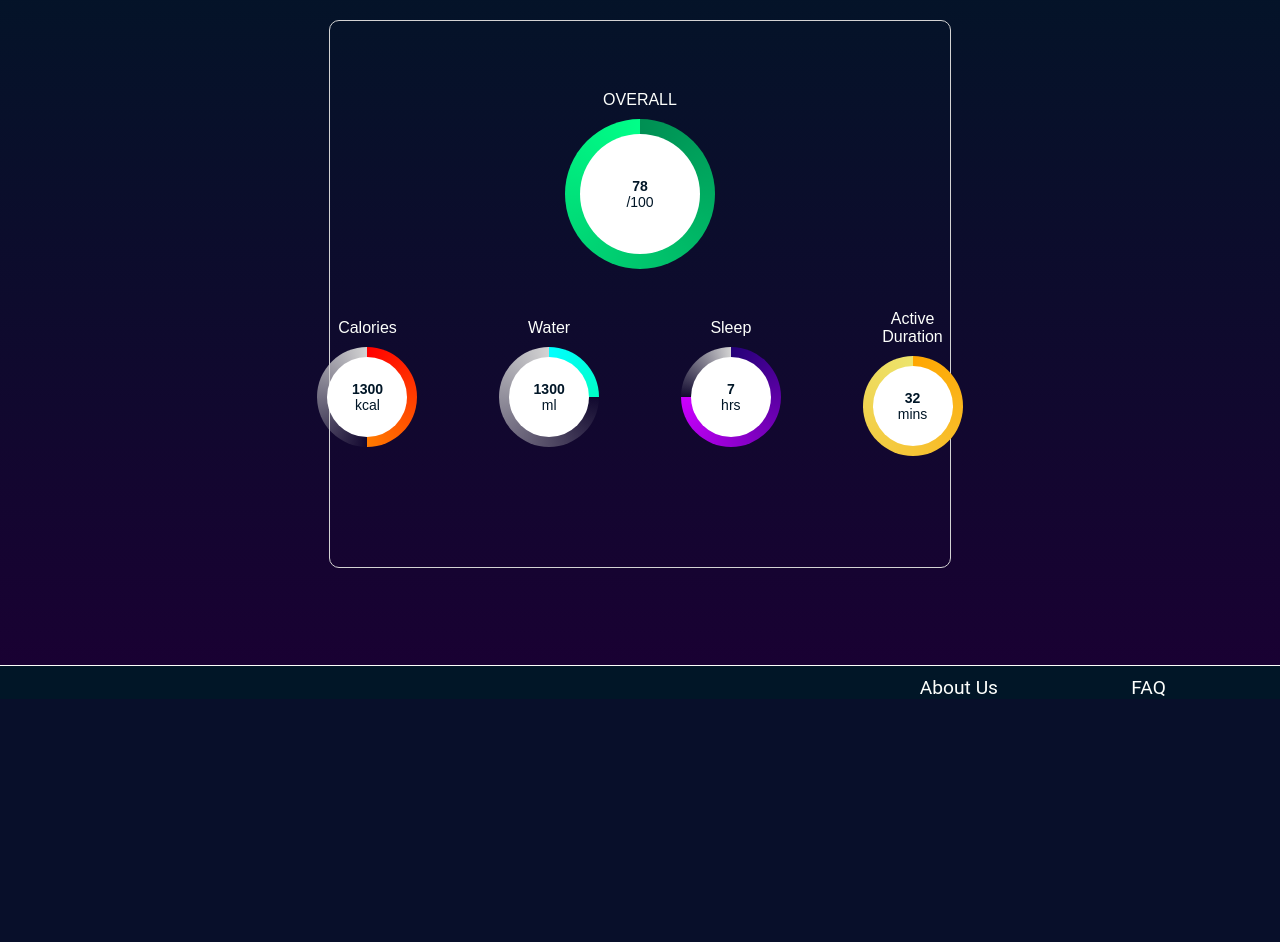
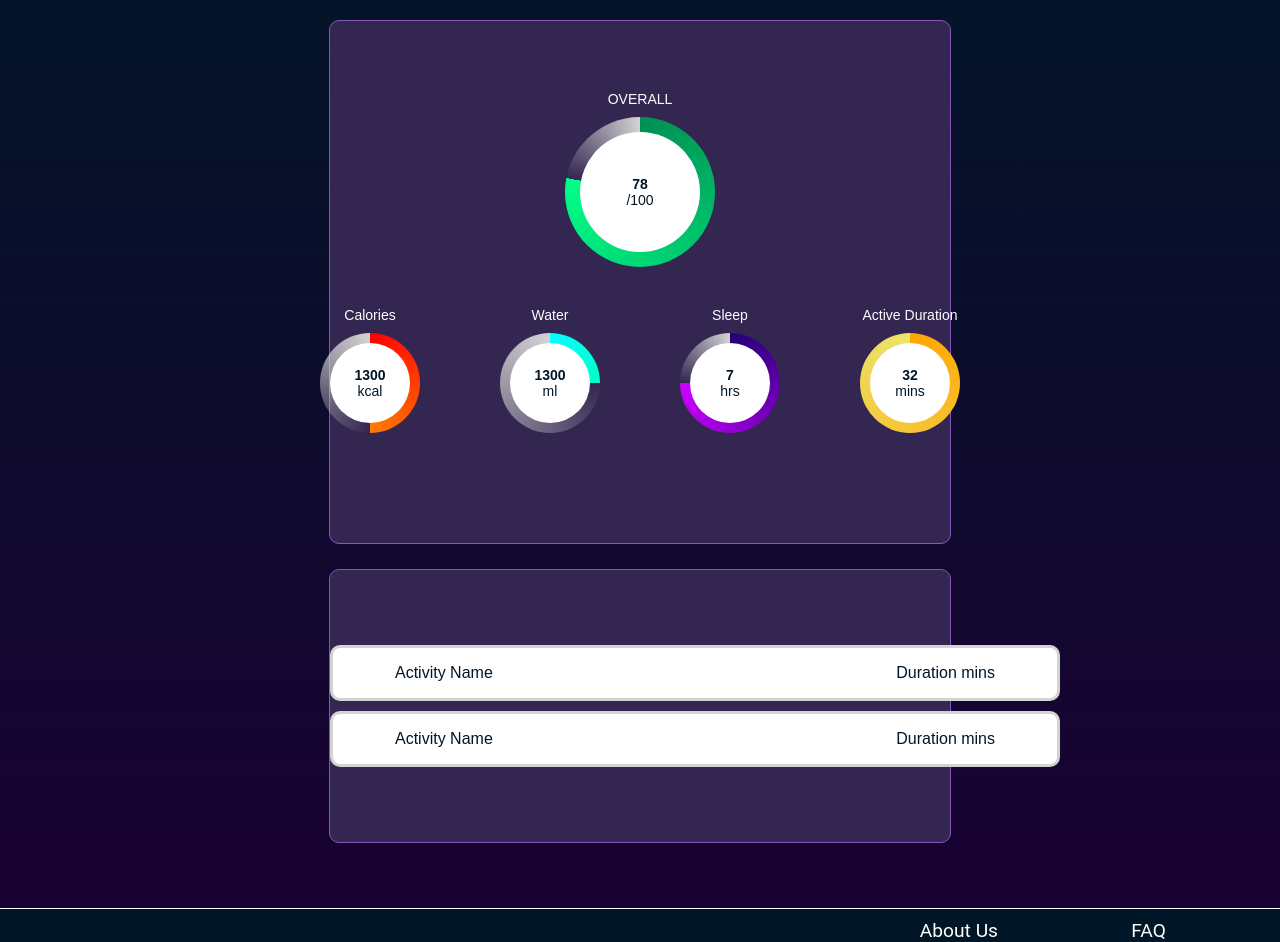
Before and after one commit to 2732382/15C, a Django app: template templates/renova/my_logs.html in a window 1280 px wide. Shown: the part 101-1043 px from the top of the page. Before the commit the page ends 797 px from the top, so only its background shows below. Run offline with Django 3.2, Linux system fonts and the light colour scheme; the template is opened without the code that fills it, so the values that code supplies are empty.

Commit message:
placeholder activity log section

```diff
--- a/static/base.css
+++ b/static/base.css
@@ -84,27 +84,33 @@ main {
 
 .middle {
     margin: auto;
+    margin-bottom: 2%;
     width: 50%;
-    border: 1px solid lightgrey;
+    border: 1px solid rgb(132, 86, 192);
     padding: 70px 0;
     border-radius: 10px;
     text-align: center;
+    background-color: rgb(51, 38, 80);
 }
 
 
 .left {
-	margin-left: 50px;
 	text-align: left;
+    margin-left: 50px;
 }
 
 .right {
-	margin-right: 50px;
-	text-align: right;
+    text-align: right;
+    margin-right: 50px;
+}
+
+.container {
+    display: flex;
+    justify-content: space-between; /* This will distribute the items evenly across the row */
 }
 
 .left, .right {
-    margin-bottom : 50px ;
-    width: 40%;
+    width: 20%; /* Adjust as needed */
 }
 
 main > div {
@@ -311,7 +317,7 @@ footer {
 .dial-label {
     margin-bottom: 10px; /* Adjust as needed */
     text-align: center;
-    font-size: 16px; /* Adjust as needed */
+    font-size: 14px; /* Adjust as needed */
 }
 
 .dial::before {
@@ -359,5 +365,23 @@ footer {
 }
 
 #dial5 {
-    background: conic-gradient(rgb(0, 143, 83) 0%, rgb(0, 255, 136) 100%, transparent 100%, transparent 0%, lightgrey 100%);
+    background: conic-gradient(rgb(0, 143, 83) 0%, rgb(0, 255, 136) 78%, transparent 78%, transparent 0%, lightgrey 100%);
 }
+
+.activity-log {
+    display: flex;
+    justify-content: space-between;
+    align-items: center;
+    width: 600px;
+    height: 50px;
+    margin: 5px auto;
+    padding: 0 10%;
+    border: 3px solid lightgrey;
+    border-radius: 10px;
+    background-color: white;
+}
+
+.activity-name, .activity-duration {
+    font-size: 16px;
+    color: #011627;
+}
--- a/templates/base.html
+++ b/templates/base.html
@@ -24,7 +24,7 @@
 	{% if user.is_authenticated %}
 		<!-- Show these links when the user is logged in -->
 		<li><a href="{% url 'renova:my_logs' %}">My Logs</a></li>
-        	<li><a href="{% url 'renova:my_account' %}">My Account</a></li>
+        <li><a href="{% url 'renova:my_account' %}">My Account</a></li>
 		<li><a href="{% url 'auth_logout' %}">Logout</a></li>
 	{% else %}
 		<!-- Show these links when the user is NOT logged in -->
--- a/templates/renova/index.html
+++ b/templates/renova/index.html
@@ -6,14 +6,14 @@ Home
 {% endblock %}
 
 {% block content %}
-<div>
-	<section id="welcome">
+<div class="container">
+	<section id="welcome" class="left">
 		<h1>Welcome to Renova</h1>
 		<p>{{summary}}</p>
 		<a href="{% url 'registration_register' %}">Get Started!</a>
 	</section>
 
-	<section id="explore-groups">
+	<section id="explore-groups" class="right">
 		<h2><a href="{% url 'renova:groups' %}">Explore Groups</a></h2>
 		<p>{{group_summary}}</p>
 	</section>
--- a/templates/renova/my_logs.html
+++ b/templates/renova/my_logs.html
@@ -38,4 +38,18 @@ My Logs
 
   </div>
 </div>
+
+<div class="middle columns">
+    <!-- To be added by the user. This is just a placeholder! -->
+  <div class="activity-log">
+    <span class="activity-name">Activity Name</span>
+    <span class="activity-duration">Duration mins</span>
+  </div>
+
+  <div class="activity-log">
+    <span class="activity-name">Activity Name</span>
+    <span class="activity-duration">Duration mins</span>
+  </div>
+
+</div>
 {% endblock %}
```
Also changed, not shown: db.sqlite3.
